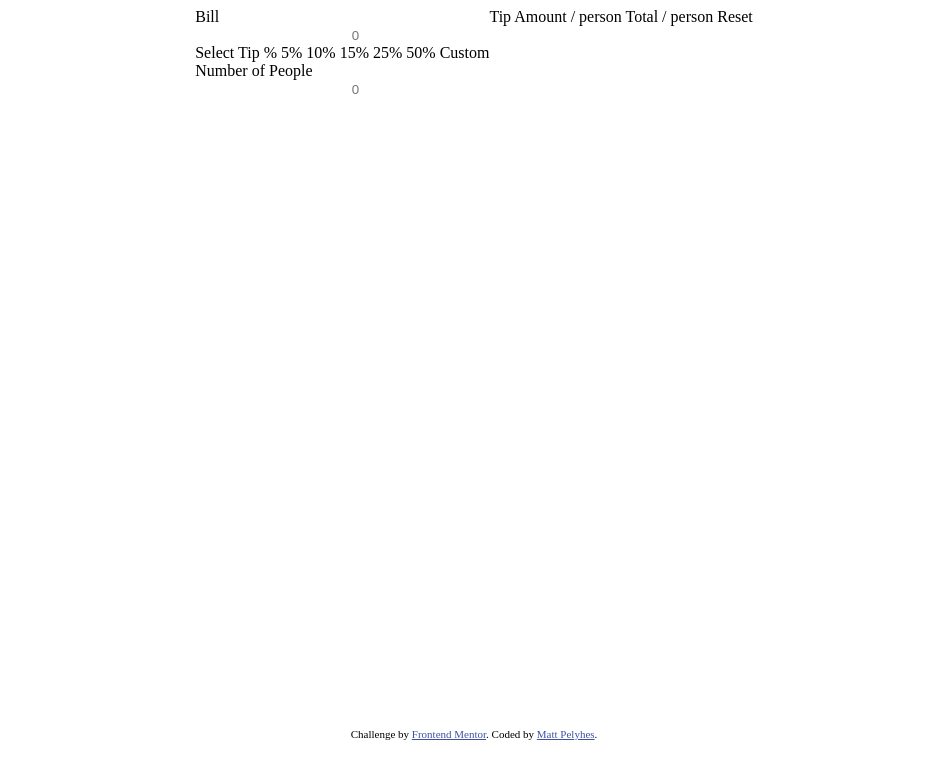
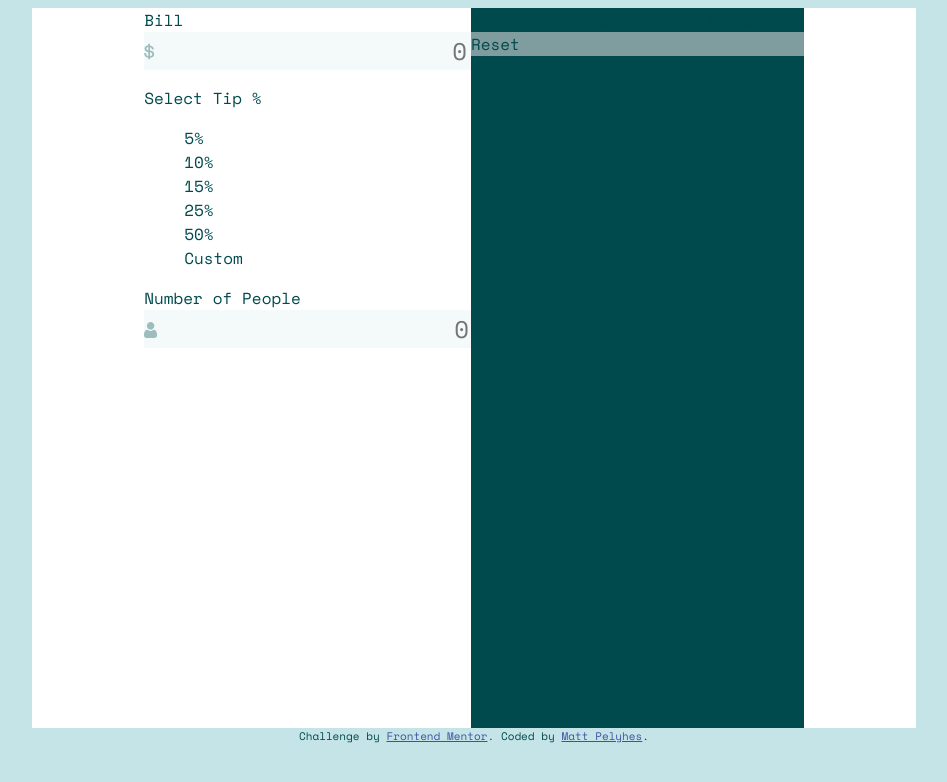
Before and after one commit to MatthewPelyhes/tip-calc, a plain HTML site: page index.html in a window 1280 px wide. Shown: the whole page, without its empty margins (166-1113 px from the left). Drawn offline with nearby package versions, Linux system fonts and the light colour scheme.

Commit message:
add more styles and layout

```diff
--- a/index.html
+++ b/index.html
@@ -5,6 +5,9 @@
   <meta name="viewport" content="width=device-width, initial-scale=1.0"> <!-- displays site properly based on user's device -->
 
   <link rel="icon" type="image/png" sizes="32x32" href="./images/favicon-32x32.png">
+  <link rel="preconnect" href="https://fonts.googleapis.com">
+<link rel="preconnect" href="https://fonts.gstatic.com" crossorigin>
+<link href="https://fonts.googleapis.com/css2?family=Space+Mono:wght@400;700&display=swap" rel="stylesheet">
 <link rel="stylesheet" href="styles.css">
 
   <title>Frontend Mentor | Tip calculator app</title>
@@ -20,23 +23,30 @@
   <div class="calc-container">
     <div>
       <label for="bill">Bill</label>
-      <div class="input-containter">
+      <div class="input-container">
+        <img src="images/icon-dollar.svg"></img>
         <input type="number" placeholder="0" class="input-field">
       </div>
     </div>
 
+    <div>
+      <p>Select Tip %</p>
+      <ul>
+       <li>5%</li>
+       <li>10%</li>
+       <li>15%</li>
+       <li>25%</li>
+       <li>50%</li>
+       <li>Custom</li>
+      </ul>
 
-    Select Tip %
-    5%
-    10%
-    15%
-    25%
-    50%
-    Custom
+    </div>
+
 
     <div>
       <label for="people">Number of People</label>
-      <div class="input-containter">
+      <div class="input-container">
+        <img src="images/icon-person.svg"></img>
         <input type="number" placeholder="0" class="input-field">
       </div>
     </div>
@@ -48,8 +58,10 @@
 
     Total
     / person
+    <div class="reset-btn">
+      Reset
+    </div>
 
-    Reset
   </div>
 
 </main>
--- a/styles.css
+++ b/styles.css
@@ -1,13 +1,49 @@
+body{
+    background-color: hsl(185, 41%, 84%);
+    font-family: 'Space Mono', monospace;
+    color: hsl(183, 100%, 15%);
+}
+input:focus, textarea:focus, select:focus{
+    outline: none;
+}
+
+input::-webkit-outer-spin-button,
+input::-webkit-inner-spin-button {
+  -webkit-appearance: none;
+  margin: 0;
+}
 .main-content{
     display: flex;
     width: 70%;
     height: 90vh;
     margin: auto;
     justify-content: center;
+    background-color: white;
+}
 
+.input-container{
+    background-color: hsl(189, 41%, 97%);
 }
 
 .input-field{
     text-align: right;
     border: none;
+    font-size: 24px;
+    font-family: 'Space Mono', monospace;
+    color: hsl(183, 100%, 15%);
+    background-color: inherit;
 }
+
+
+
+li{
+    list-style-type: none;
+}
+
+.result-container{
+    background-color: hsl(183, 100%, 15%);
+}
+
+.reset-btn{
+   background-color: hsl(184, 14%, 56%);
+}
```
